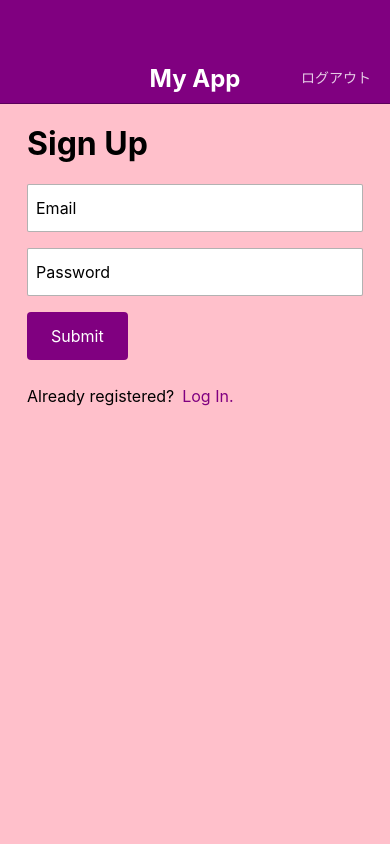
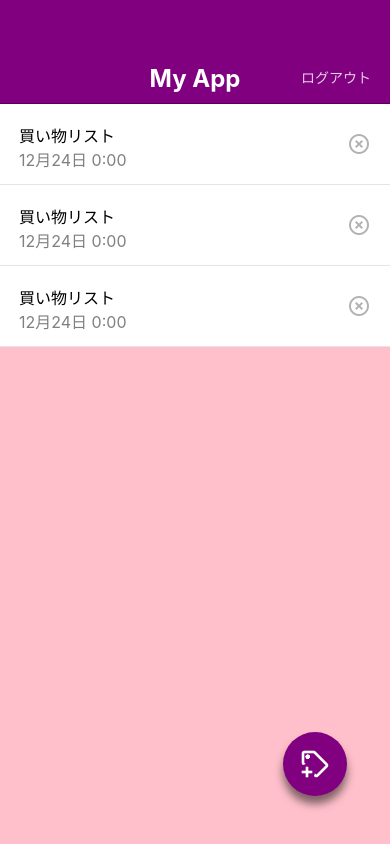
Before and after one commit to HamazakiHisanori/MyApp, a React Native app: screen /MemoList in a window 390 px wide. Built offline with nearby package versions, Linux system fonts and the light colour scheme.

Commit message:
ボタンをonPressに変更

```diff
--- a/App.jsx
+++ b/App.jsx
@@ -1,14 +1,14 @@
 import React from 'react';
 
-// import MemoListScreen from './src/screens/MemoListScreen';
+import MemoListScreen from './src/screens/MemoListScreen';
 // import MemoDetailScreen from './src/screens/MemoDetailScreen';
 // import MemoEditScreen from './src/screens/MemoEditScreen';
 // import MemoCreateScreen from './src/screens/MemoCreateScreen';
 // import LogInScreen from './src/screens/LogInScreen';
-import SignUpScreen from './src/screens/SignUpScreen';
+// import SignUpScreen from './src/screens/SignUpScreen';
 
 export default function App() {
   return (
-    <SignUpScreen />
+    <MemoListScreen />
   );
 }
--- a/src/components/Button.jsx
+++ b/src/components/Button.jsx
@@ -1,18 +1,25 @@
 import React from 'react';
-import { View, Text, StyleSheet } from 'react-native';
-import { string } from 'prop-types';
+import {
+  Text, StyleSheet, TouchableOpacity,
+} from 'react-native';
+import { func, string } from 'prop-types';
 
 export default function Button(props) {
-  const { label } = props;
+  const { label, onPress } = props;
   return (
-    <View style={styles.buttonContainer}>
+    <TouchableOpacity style={styles.buttonContainer} onPress={onPress}>
       <Text style={styles.buttonLabel}>{label}</Text>
-    </View>
+    </TouchableOpacity>
   );
 }
 
 Button.propTypes = {
   label: string.isRequired,
+  onPress: func,
+};
+
+Button.defaultProps = {
+  onPress: null,
 };
 
 const styles = StyleSheet.create({
--- a/src/components/CircleButton.jsx
+++ b/src/components/CircleButton.jsx
@@ -1,24 +1,26 @@
 import React from 'react';
-import { View, StyleSheet } from 'react-native';
-import { string, shape } from 'prop-types';
+import { StyleSheet, TouchableOpacity } from 'react-native';
+import { string, shape, func } from 'prop-types';
 import { MaterialCommunityIcons } from '@expo/vector-icons';
 
 export default function CircleButton(props) {
-  const { style, name } = props;
+  const { style, name, onPress } = props;
   return (
-    <View style={[styles.circleButton, style]}>
+    <TouchableOpacity style={[styles.circleButton, style]} onPress={onPress}>
       <MaterialCommunityIcons name={name} size={32} color="white" />
-    </View>
+    </TouchableOpacity>
   );
 }
 
 CircleButton.propTypes = {
   style: shape(),
   name: string.isRequired,
+  onPress: func,
 };
 
 CircleButton.defaultProps = {
   style: null,
+  onPress: null,
 };
 
 const styles = StyleSheet.create({
--- a/src/components/MemoList.jsx
+++ b/src/components/MemoList.jsx
@@ -1,5 +1,7 @@
 import React from 'react';
-import { View, Text, StyleSheet } from 'react-native';
+import {
+  View, Text, StyleSheet, TouchableOpacity,
+} from 'react-native';
 import { MaterialCommunityIcons } from '@expo/vector-icons';
 
 export default function MemoList() {
@@ -11,9 +13,9 @@
           <Text style={styles.memoListItemTitle}>買い物リスト</Text>
           <Text style={styles.memoListItemDate}>12月24日 0:00</Text>
         </View>
-        <View>
+        <TouchableOpacity>
           <MaterialCommunityIcons name="close-circle-outline" size={24} color="rgba(0, 0, 0, 0.3)" />
-        </View>
+        </TouchableOpacity>
       </View>
 
       <View style={styles.memoListItem}>
@@ -21,9 +23,9 @@
           <Text style={styles.memoListItemTitle}>買い物リスト</Text>
           <Text style={styles.memoListItemDate}>12月24日 0:00</Text>
         </View>
-        <View>
+        <TouchableOpacity>
           <MaterialCommunityIcons name="close-circle-outline" size={24} color="rgba(0, 0, 0, 0.3)" />
-        </View>
+        </TouchableOpacity>
       </View>
 
       <View style={styles.memoListItem}>
@@ -31,9 +33,9 @@
           <Text style={styles.memoListItemTitle}>買い物リスト</Text>
           <Text style={styles.memoListItemDate}>12月24日 0:00</Text>
         </View>
-        <View>
+        <TouchableOpacity>
           <MaterialCommunityIcons name="close-circle-outline" size={24} color="rgba(0, 0, 0, 0.3)" />
-        </View>
+        </TouchableOpacity>
       </View>
 
     </View>
--- a/src/screens/LogInScreen.jsx
+++ b/src/screens/LogInScreen.jsx
@@ -1,6 +1,6 @@
 import React from 'react';
 import {
-  View, Text, TextInput, StyleSheet,
+  View, Text, TextInput, StyleSheet, TouchableOpacity,
 } from 'react-native';
 
 import AppBar from '../components/AppBar';
@@ -22,7 +22,9 @@
 
         <View style={styles.footer}>
           <Text style={styles.footerText}>Not registered?</Text>
-          <Text style={styles.footerLink}>Sign up here!</Text>
+          <TouchableOpacity>
+            <Text style={styles.footerLink}>Sign up here!</Text>
+          </TouchableOpacity>
         </View>
 
       </View>
--- a/src/screens/MemoEditScreen.jsx
+++ b/src/screens/MemoEditScreen.jsx
@@ -26,7 +26,7 @@
 const styles = StyleSheet.create({
   container: {
     flex: 1,
-    backgroundColor: 'pink',
+    backgroundColor: 'white',
   },
   inputContainer: {
     paddingHorizontal: 27,
--- a/src/screens/SignUpScreen.jsx
+++ b/src/screens/SignUpScreen.jsx
@@ -1,6 +1,6 @@
 import React from 'react';
 import {
-  View, Text, TextInput, StyleSheet,
+  View, Text, TextInput, StyleSheet, TouchableOpacity,
 } from 'react-native';
 
 import AppBar from '../components/AppBar';
@@ -22,7 +22,9 @@
 
         <View style={styles.footer}>
           <Text style={styles.footerText}>Already registered?</Text>
-          <Text style={styles.footerLink}>Log In.</Text>
+          <TouchableOpacity>
+            <Text style={styles.footerLink}>Log In.</Text>
+          </TouchableOpacity>
         </View>
 
       </View>
```
